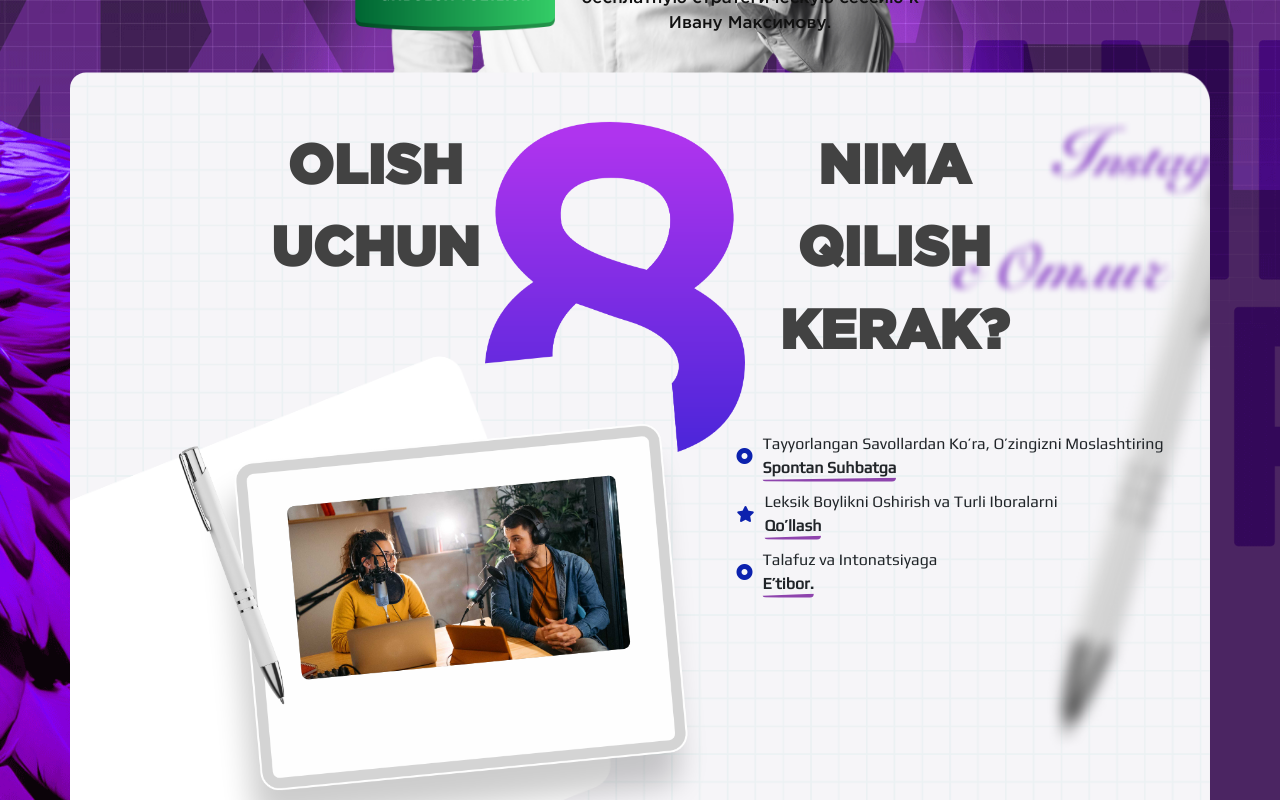
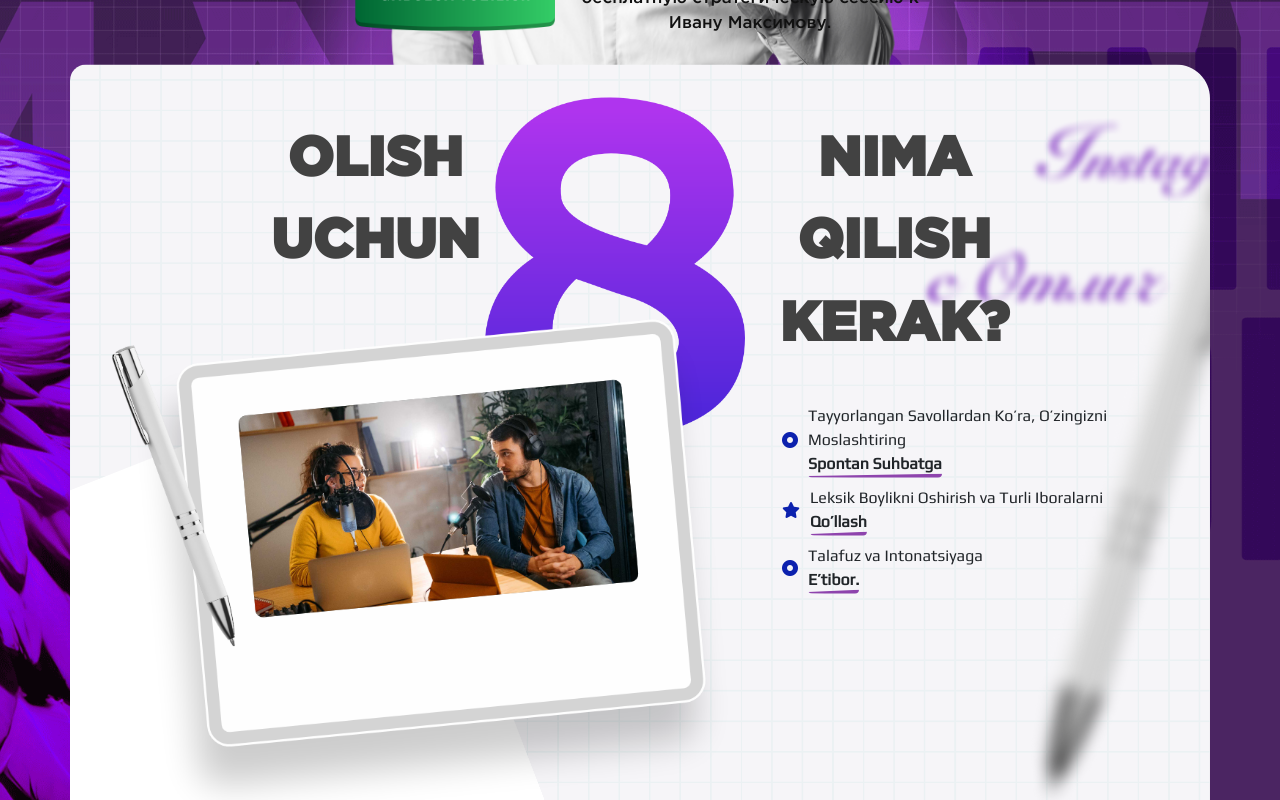
Before and after one commit to Bekzod5272/master-ielts, a Vue app: page / in a window 1280 px wide. Shown: the part 520-1320 px from the top of the page. Built offline with nearby package versions, Linux system fonts and the light colour scheme.

Commit message:
some changes

```diff
--- a/src/assets/main.scss
+++ b/src/assets/main.scss
@@ -198,7 +198,7 @@
 }
 
 @media (max-width: 430px) {
-  .master-ielts__hide-name{
+  .master-ielts__hide-name {
     font-size: 16px;
   }
   .master-ielts__image img {
@@ -212,7 +212,7 @@
   .master-ielts__content__call {
     margin-top: 50px;
   }
-  .master-ielts__extra-text{
+  .master-ielts__extra-text {
     font-size: 11px;
   }
 }
@@ -866,7 +866,6 @@
 .section__content__infos {
   display: flex;
   justify-content: center;
-  padding: 0 0 0 20px;
   @media (max-width: 768px) {
     display: flex;
     flex-direction: column;
@@ -883,7 +882,7 @@
   &__icon {
     position: relative;
     left: -15px;
-    transform: translateY(15%);
+    transform: translateY(10%);
     width: 260px;
     height: 330px;
   }
@@ -903,34 +902,51 @@
     &__icon {
       width: 150px;
       height: 150px;
+      left: 0;
     }
+  }
+  @media (max-width: 375px) {
+    font-size: 20px;
   }
 }
 
 .section__content__infos__text {
-  margin: 20px 0 50px 0;
+  height: fit-content;
+  @media (max-width: 768px) {
+    margin:110px auto 0 auto;
+  }
   @media (max-width: 576px) {
     padding: 20px;
-  }
-  @media (max-width: 480px) {
-    padding: 0;
   }
 }
 
 .section__content__infos__image {
+  img {
+    width: 700px;
+    position: relative;
+    top: -100px;
+    left: -20px;
+  }
+  @media (max-width:1200px) {
+    img {
+      width: 600px;
+    }
+  }
+  @media (max-width: 992px) {
+    transform: translate(50px ,10px);
+    img {
+      width: 400px;
+    }
+  }
   @media (max-width: 768px) {
     position: absolute;
     width: 400px;
-    top: 100px;
-    left: -90px;
+    top: 230px;
+    left: -85px;
   }
   @media (max-width: 576px) {
-    width: 300px;
-    left: 0;
-  }
-
-  img {
-    width: 600px;
+    top: 190px;
+    left: -110px;
   }
 }
 
--- a/src/components/InfoForIelts.vue
+++ b/src/components/InfoForIelts.vue
@@ -22,7 +22,7 @@ function handleButtonClick() {
       </div>
       <div class="section__content__infos">
         <div class="section__content__infos__image">
-          <img src="/public/images/info-ielts-back.png" class="img-fluid">
+          <img src="/public/images/info-ielts-back.png">
         </div>
         <div class="section__content__infos__text">
           <ul class="info-list" >
--- a/src/workspace/ContactUsForm.vue
+++ b/src/workspace/ContactUsForm.vue
@@ -93,6 +93,7 @@ function handleSubmit() {
   @media (max-width: 768px) {
     display: flex;
     flex-direction: column;
+    margin-top: 10px;
   }
 }
 
@@ -119,7 +120,12 @@ function handleSubmit() {
 .auth-left__subtitle {
   font-weight: 800;
   margin-bottom: 20px;
-  font-family: GothamProMedium;
+  font-size: 50px;
+  font-family: cursive;
+  @media (max-width: 576px) {
+    margin-bottom: 10px;
+    font-size: 35px;
+  }
 }
 
 .auth-left__text {
@@ -128,7 +134,12 @@ function handleSubmit() {
   font-size: 1.2em;
   margin-top: 30px;
   font-family: PLAY_REGULAR;
-
+  @media (max-width: 768px) {
+    margin-top: 0;
+  }
+  @media (max-width: 576px) {
+    font-size: 0.8rem;
+  }
 }
 
 .auth-left-section__img {
@@ -183,14 +194,7 @@ function handleSubmit() {
   font-size: 15px;
   font-weight: inherit;
   font-family: GothamProMedium;
-}
 
-.auth-form__button {
-  img {
-    @media (max-width: 576px) {
-      width: 150px;
-    }
-  }
 }
 
 .auth-contact__social {
@@ -198,6 +202,20 @@ function handleSubmit() {
   align-items: center;
   gap: 10px;
 }
+
+  @media (max-width: 390px) {
+    .auth-form__button .custom-button img {
+      width: 100px;
+    }
+    .auth-contact__social {
+      font-size: 13px;
+      gap: 5px;
+    }
+    .auth-contact__phone p{
+      font-size: 12px;
+    }
+  }
+
 
 .auth-contact__social__icons {
   display: flex;
```
